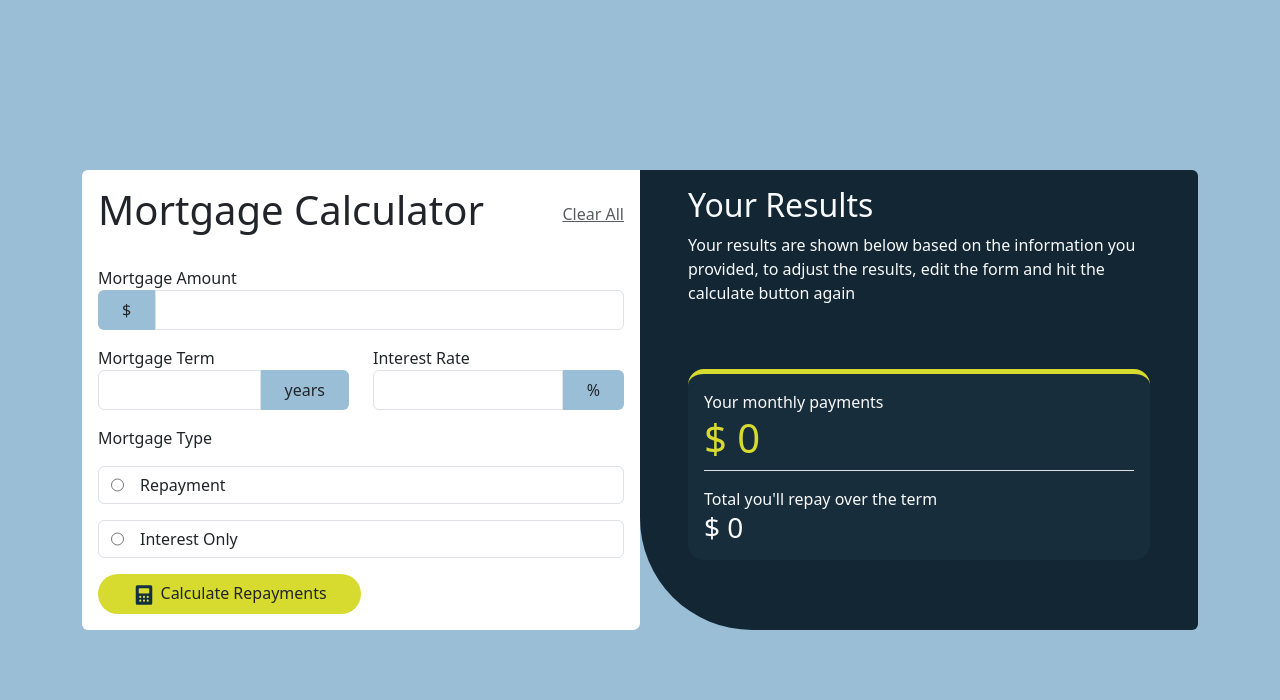
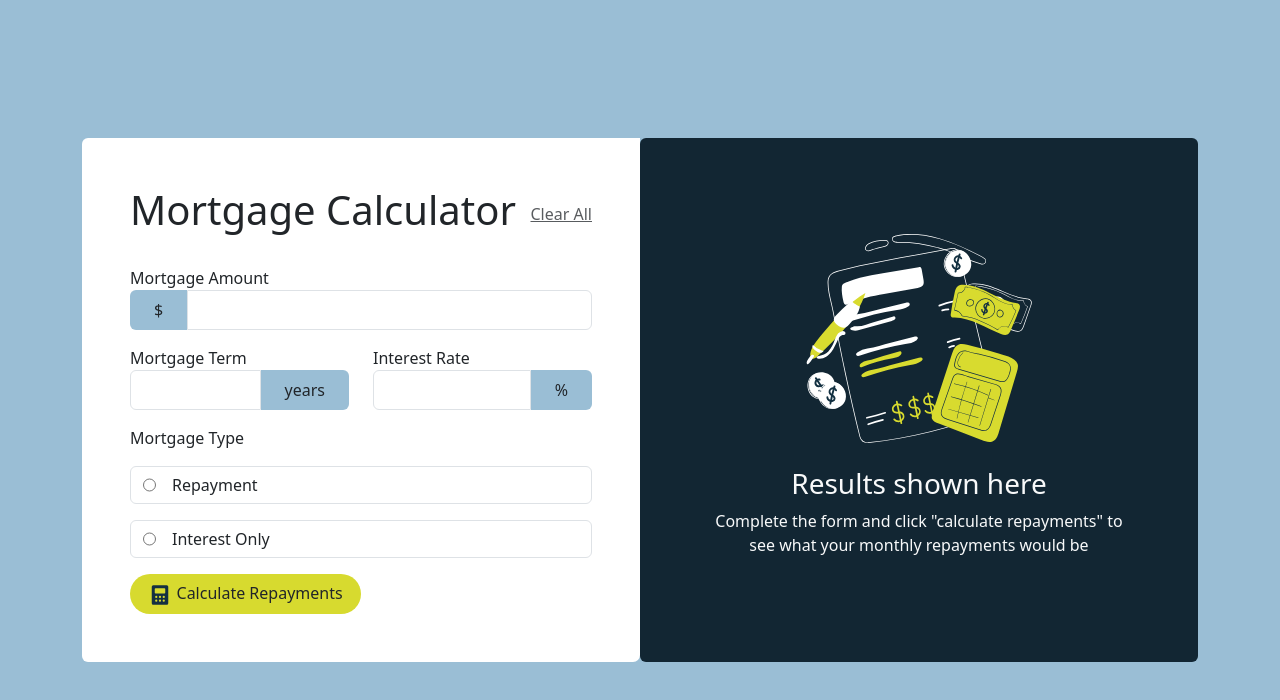
Before and after one commit to abdalsimam1-sketch/mortgage-calculator, a React (Vite) app: page / in a window 1280 px wide. Shown: the top 700 px of the page. Built offline with nearby package versions, Linux system fonts and the light colour scheme.

Commit message:
add : empty state image before first calculation

```diff
--- a/src/pages/Home.jsx
+++ b/src/pages/Home.jsx
@@ -1,5 +1,6 @@
 import { useState } from "react";
 import calButtton from "../assets/images/icon-calculator.svg";
+import emptyState from "../assets/images/illustration-empty.svg";
 
 export const Home = () => {
   const [formState, setFormState] = useState({
@@ -14,6 +15,7 @@ export const Home = () => {
     rateError: "",
   });
   const [result, setResult] = useState({ monthly: 0, total: 0 });
+  const [hasCalculated, setHasCalculated] = useState(false);
   const clearAll = () => {
     setFormState({ amount: "", term: "", rate: "", type: "repayment" });
     setErrors({
@@ -22,6 +24,7 @@ export const Home = () => {
       rateError: "",
     });
     setResult({ monthly: 0, total: 0 });
+    setHasCalculated(false);
   };
   const handleSumbmit = (e) => {
     let hasError = false;
@@ -78,9 +81,10 @@ export const Home = () => {
       setResult({ monthly, total });
     } else {
       const monthly = P * r;
-      const total = monthly * n;
+      const total = P + monthly * n;
       setResult({ monthly, total });
     }
+    setHasCalculated(true);
   };
   return (
     <div
@@ -88,7 +92,7 @@ export const Home = () => {
       style={{ minHeight: "100vh" }}
     >
       <div className="container  d-flex flex-column  flex-md-row justify-content-md-center ">
-        <section className="col-12 col-md-6 p-3 d-flex flex-column gap-4 form-section rounded-start ">
+        <section className="col-12 col-md-6 p-md-5 p-3 d-flex flex-column gap-4 form-section rounded-start ">
           <div className="d-flex flex-column flex-md-row justify-content-md-between align-items-md-center">
             <h1>Mortgage Calculator</h1>
             <span
@@ -241,7 +245,8 @@ export const Home = () => {
             </div>
           </form>
         </section>
-        <section className="col-12 col-md-6 logo-section p-3 px-5 text-light green-section rounded-end">
+        <section className="col-12 col-md-6 logo-section p-3 px-5 text-light green-section rounded rounded-md-end ">
+          {hasCalculated ? (
             <div className="d-flex flex-column gap-md-5">
               <div>
                 <h2>Your Results</h2>
@@ -266,6 +271,21 @@ export const Home = () => {
                 </div>
               </div>
             </div>
+          ) : (
+            <div className="text-center px-3 d-flex flex-column justify-content-center h-100">
+              <img
+                src={emptyState}
+                alt="empty state illustration image"
+                style={{ width: "15rem" }}
+                className="mx-auto"
+              />
+              <h3>Results shown here</h3>{" "}
+              <p>
+                Complete the form and click "calculate repayments" to see what
+                your monthly repayments would be{" "}
+              </p>
+            </div>
+          )}
         </section>
       </div>
     </div>
```
Lines whose indentation alone changed are shown as unchanged.
